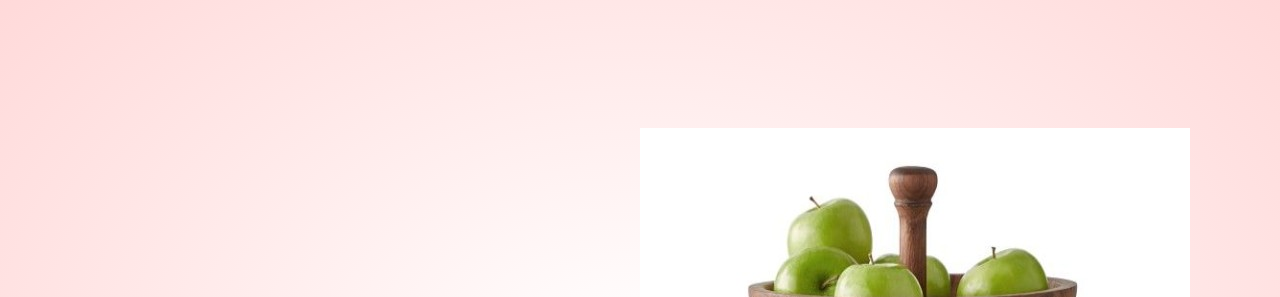
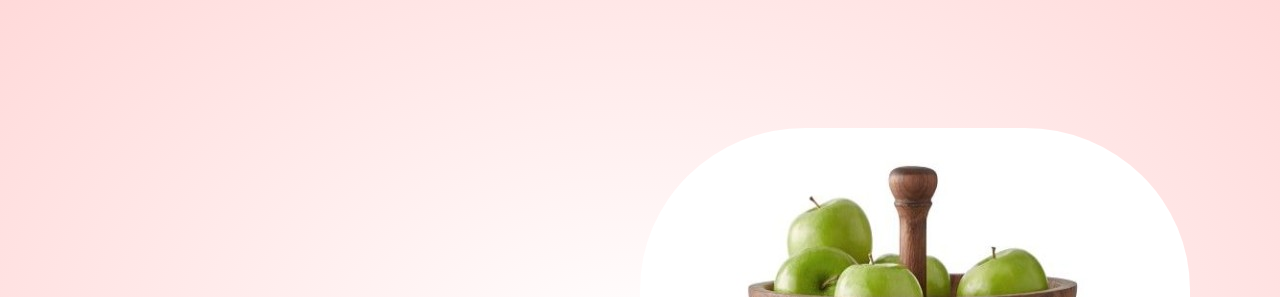
Before and after one commit to iftikhargn/UmarHandiCraft, a plain HTML site: page index.html in a window 1280 px wide. Shown: the part 72-369 px from the top of the page. Drawn offline with Linux system fonts and the light colour scheme.

Commit message:
Update index.html

```diff
--- a/index.html
+++ b/index.html
@@ -38,7 +38,7 @@
                 </div>
                 <div class="col-2">
                <!-- <img src="images/image1.jpeg" class="ifimg">-->
-                    <img src="images/category-2.jpg">
+                    <img src="images/category-2.jpg"  class="ifimg" >
                 </div>
             </div>
         </div>
```
